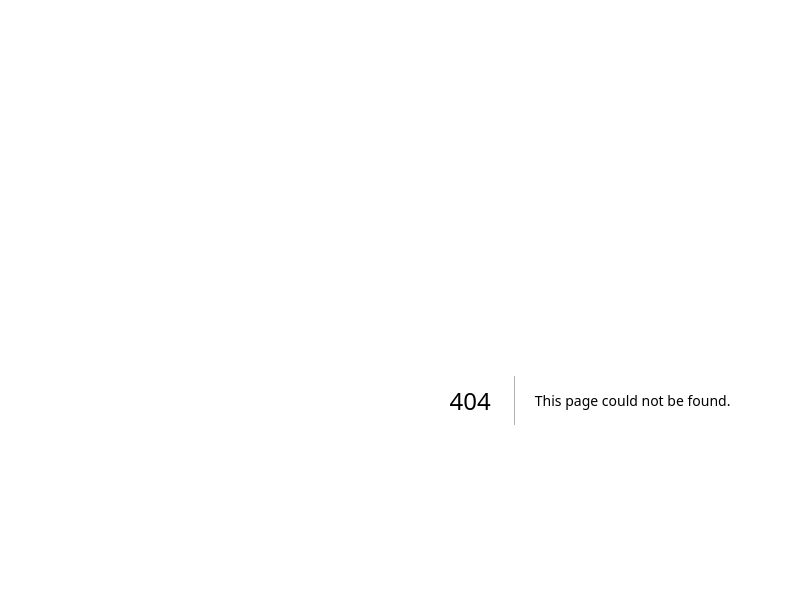
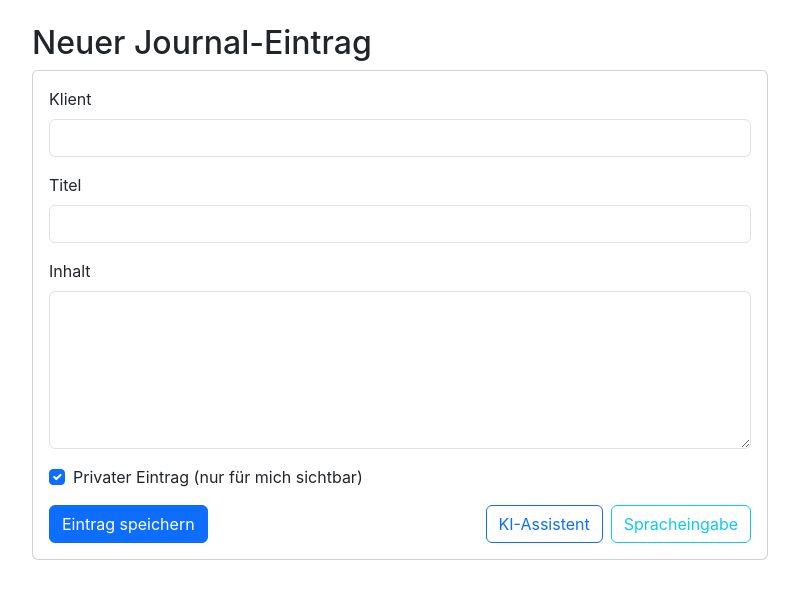
Before and after one commit to easylog/gooooo, a Next.js app: page /journal/new in a window 1280 px wide. Before the commit this address had no page. Shown: the top 598 px of the page, without its empty margins (50-849 px from the left). Built offline with nearby package versions, Linux system fonts and the light colour scheme.

Commit message:
Create new.js

```diff
--- /dev/null
+++ b/pages/journal/new.js
@@ -0,0 +1,153 @@
+// pages/journal/new.js
+import { useState } from 'react';
+import { useRouter } from 'next/router';
+import Head from 'next/head';
+import SimpleAI from '../../components/SimpleAI';
+import SimpleSpeech from '../../components/SimpleSpeech';
+
+export default function NewJournalEntry() {
+  const router = useRouter();
+  const [formData, setFormData] = useState({
+    client: '',
+    title: '',
+    content: '',
+    isPrivate: true
+  });
+  const [showAI, setShowAI] = useState(false);
+  const [showSpeech, setShowSpeech] = useState(false);
+
+  function handleChange(e) {
+    const { name, value, type, checked } = e.target;
+    setFormData(prev => ({
+      ...prev,
+      [name]: type === 'checkbox' ? checked : value
+    }));
+  }
+
+  function handleAIContent(content) {
+    setFormData(prev => ({ ...prev, content }));
+  }
+
+  function handleTranscript(transcript) {
+    setFormData(prev => ({ ...prev, content: transcript }));
+  }
+
+  async function handleSubmit(e) {
+    e.preventDefault();
+    try {
+      const res = await fetch('/api/journal', {
+        method: 'POST',
+        headers: { 'Content-Type': 'application/json' },
+        body: JSON.stringify(formData)
+      });
+
+      if (res.ok) {
+        router.push('/journal');
+      } else {
+        throw new Error('Fehler beim Speichern');
+      }
+    } catch (error) {
+      console.error('Fehler:', error);
+      alert('Eintrag konnte nicht gespeichert werden');
+    }
+  }
+
+  return (
+    <>
+      <Head>
+        <title>Neuer Journal-Eintrag | EasyLog</title>
+      </Head>
+      <div className="container mt-4">
+        <h2>Neuer Journal-Eintrag</h2>
+
+        <div className="row">
+          <div className="col-md-8">
+            <form onSubmit={handleSubmit} className="card p-3">
+              <div className="mb-3">
+                <label htmlFor="client" className="form-label">Klient</label>
+                <input
+                  type="text"
+                  className="form-control"
+                  id="client"
+                  name="client"
+                  value={formData.client}
+                  onChange={handleChange}
+                  required
+                />
+              </div>
+
+              <div className="mb-3">
+                <label htmlFor="title" className="form-label">Titel</label>
+                <input
+                  type="text"
+                  className="form-control"
+                  id="title"
+                  name="title"
+                  value={formData.title}
+                  onChange={handleChange}
+                  required
+                />
+              </div>
+
+              <div className="mb-3">
+                <label htmlFor="content" className="form-label">Inhalt</label>
+                <textarea
+                  className="form-control"
+                  id="content"
+                  name="content"
+                  rows="6"
+                  value={formData.content}
+                  onChange={handleChange}
+                  required
+                ></textarea>
+              </div>
+
+              <div className="mb-3 form-check">
+                <input
+                  type="checkbox"
+                  className="form-check-input"
+                  id="isPrivate"
+                  name="isPrivate"
+                  checked={formData.isPrivate}
+                  onChange={handleChange}
+                />
+                <label className="form-check-label" htmlFor="isPrivate">
+                  Privater Eintrag (nur für mich sichtbar)
+                </label>
+              </div>
+
+              <div className="d-flex justify-content-between">
+                <button type="submit" className="btn btn-primary">
+                  Eintrag speichern
+                </button>
+
+                <div>
+                  <button
+                    type="button"
+                    className="btn btn-outline-primary me-2"
+                    onClick={() => setShowAI(!showAI)}
+                  >
+                    KI-Assistent
+                  </button>
+
+                  <button
+                    type="button"
+                    className="btn btn-outline-info"
+                    onClick={() => setShowSpeech(!showSpeech)}
+                  >
+                    Spracheingabe
+                  </button>
+                </div>
+              </div>
+            </form>
+          </div>
+
+          <div className="col-md-4">
+            {showAI && <SimpleAI onContentGenerated={handleAIContent} />}
+            {showSpeech && <SimpleSpeech onTranscriptChange={handleTranscript} />}
+          </div>
+        </div>
+      </div>
+    </>
+  );
+}
```
